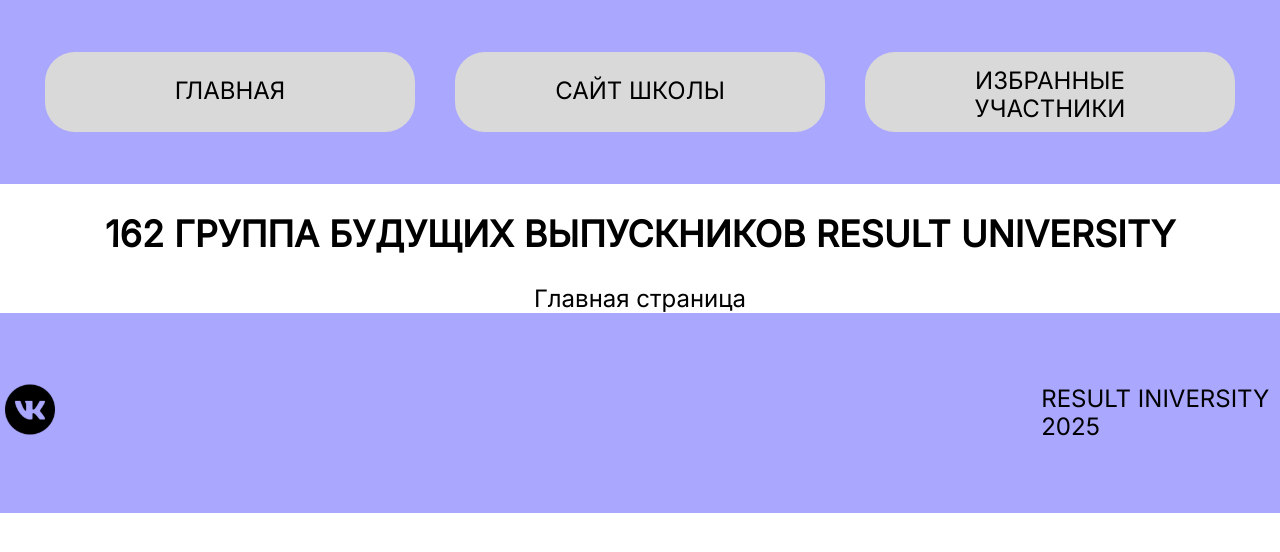
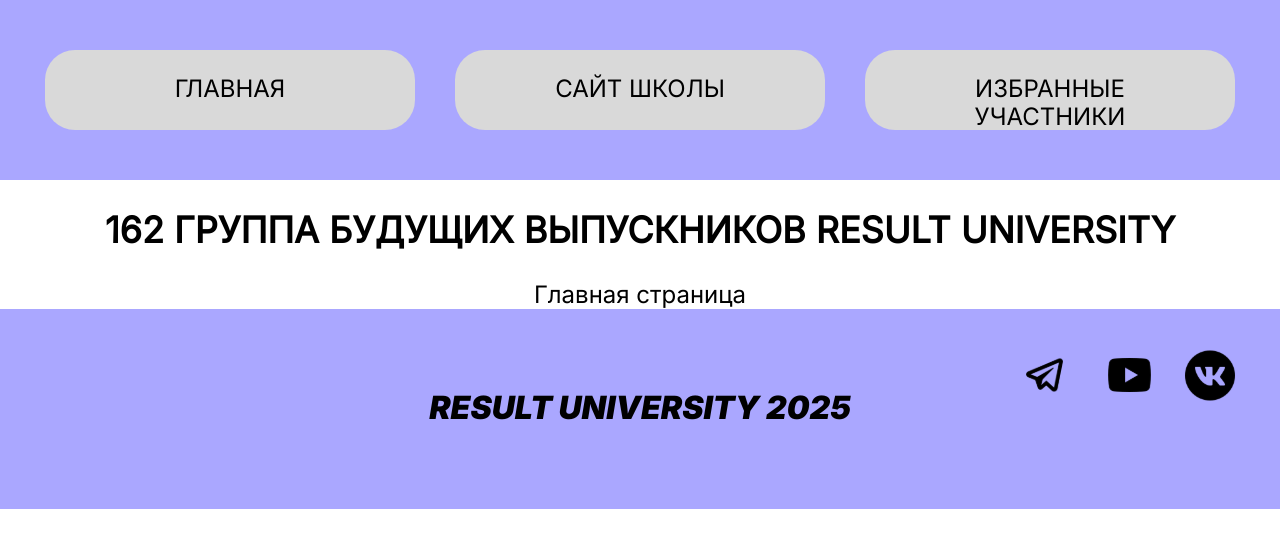
Before and after one commit to kireksha/-Nov, a React (Create React App) app: page / in a window 1280 px wide. Shown: the top 552 px of the page. Built offline with nearby package versions, Linux system fonts and the light colour scheme.

Commit message:
db.json updated 2

```diff
--- a/db.json
+++ b/db.json
@@ -4,125 +4,109 @@
 			"id": "001",
 			"name": "Азат Радифович",
 			"birth": "1997",
-			"about": "Возможно мой год рождения указан неверно...",
-			"skills": [
-				{
-					"html": "90",
-					"javascript": "85",
-					"react": "93",
-					"css": "100"
-				}
-			],
-			"socials": [
-				{
-					"tg": "https://t.me/HAzatH"
-				}
-			],
-			"role": {
-				"role_id": "1",
-				"role_title": "Сделал карточку участника"
-			}
+			"about": "Возможно мой год рождения указан неверно..."
 		},
 		{
 			"id": "002",
 			"name": "Денис",
 			"birth": "1995",
-			"about": "Заложил отправную точку в виде дизайна",
-			"skills": [
-				{
-					"html": "80",
-					"javascript": "95",
-					"react": "100",
-					"css": "80"
-				}
-			],
-			"socials": [
-				{
-					"tg": "https://t.me/kebsined"
-				}
-			],
-			"role": {
-				"role_id": "1",
-				"role_title": "Страница избранных, удаление избранного, дизайн проекта"
-			}
+			"about": "Заложил отправную точку в виде дизайна"
 		},
 		{
 			"id": "003",
 			"name": "Кирилл Шакин",
 			"birth": "1998",
-			"about": "Вызвался быть Тим-Лидом без опыта разработки",
-			"skills": [
-				{
-					"html": "80",
-					"javascript": "80",
-					"react": "80",
-					"css": "80"
-				}
-			],
-			"socials": [
-				{
-					"tg": "https://t.me/MysteriousLeo"
-				}
-			],
-			"role": {
-				"role_id": "0",
-				"role_title": "Главная страница, роутинг, база данных, тим лид"
-			}
+			"about": "Вызвался быть Тим-Лидом без опыта разработки"
 		},
 		{
 			"id": "004",
 			"name": "Леонид Бородич",
-			"birth": "2000",
-			"about": "Активно принимает участие в группе за пределами Хакатона",
-			"skills": [
-				{
-					"html": "85",
-					"javascript": "100",
-					"react": "80",
-					"css": "90"
-				}
-			],
-			"socials": [
-				{
-					"tg": "https://t.me/HellishPoro",
-					"inst": "https://www.instagram.com/borrodich/profilecard/?igsh=MXVneDBib2kxMnUzYw=="
-				}
-			],
-			"role": {
-				"role_id": "1",
-				"role_title": "Подготовил компонент Badge"
-			}
+			"birth": "1999",
+			"about": "Активно принимает участие в группе за пределами Хакатона"
 		},
 		{
 			"id": "005",
 			"name": "Светослав",
 			"birth": "1999",
-			"about": "У всех Свят, а у него Свет",
-			"skills": [
-				{
-					"html": "89",
-					"javascript": "98",
-					"react": "89",
-					"css": "98"
-				}
-			],
-			"socials": [
-				{
-					"tg": "https://t.me/iveivs"
-				}
-			],
-			"role": {
-				"role_id": "1",
-				"role_title": "Кнопка добавления избранного"
-			}
+			"about": "У всех Свят, а у него Свет"
 		},
 		{
 			"id": "006",
 			"name": "Сергей Дроздов",
 			"birth": "1994",
-			"about": "Говорит только по делу",
+			"about": "Говорит только по делу"
+		}
+	],
+	"role": [
+		{
+			"id": "001",
+			"role_id": "1",
+			"role_title": "Главная страница, скрытая и подробная карточка участника"
+		},
+		{
+			"id": "002",
+			"role_id": "1",
+			"role_title": "Страница избранных, удаление избранного, дизайн проекта"
+		},
+		{
+			"id": "003",
+			"role_id": "0",
+			"role_title": "Шапка, футер, роутинг, база данных"
+		},
+		{
+			"id": "004",
+			"role_id": "1",
+			"role_title": "Подготовил компонент badge"
+		},
+		{
+			"id": "005",
+			"role_id": "1",
+			"role_title": "Кнопка добавления избранного, работа с localStorage"
+		},
+		{
+			"id": "006",
+			"role_id": "1",
+			"role_title": "Реализовал Progress Bar и выпадающий список"
+		}
+	],
 	"skills": [
 		{
+			"id": "001",
+			"html": "90",
+			"javascript": "85",
+			"react": "93",
+			"css": "100"
+		},
+		{
+			"id": "002",
+			"html": "80",
+			"javascript": "95",
+			"react": "100",
+			"css": "80"
+		},
+		{
+			"id": "003",
+			"html": "80",
+			"javascript": "80",
+			"react": "80",
+			"css": "80"
+		},
+		{
+			"id": "004",
+			"html": "85",
+			"javascript": "100",
+			"react": "80",
+			"css": "90"
+		},
+		{
+			"id": "005",
+			"html": "89",
+			"javascript": "98",
+			"react": "89",
+			"css": "98"
+		},
+		{
+			"id": "006",
 			"html": "96",
 			"javascript": "69",
 			"react": "96",
@@ -131,13 +115,29 @@
 	],
 	"socials": [
 		{
+			"id": "006",
+			"tg": "https://t.me/HAzatH"
+		},
+		{
+			"id": "002",
+			"tg": "https://t.me/kebsined"
+		},
+		{
+			"id": "003",
+			"tg": "https://t.me/MysteriousLeo"
+		},
+		{
+			"id": "004",
+			"tg": "https://t.me/HellishPoro",
+			"inst": "https://www.instagram.com/borrodich/profilecard/?igsh=MXVneDBib2kxMnUzYw=="
+		},
+		{
+			"id": "005",
+			"tg": "https://t.me/iveivs"
+		},
+		{
+			"id": "006",
 			"tg": "https://t.me/Drozdi89"
-				}
-			],
-			"role": {
-				"role_id": "1",
-				"role_title": "Реализовал Progress Bar и выпадающий список"
-			}
 		}
 	]
 }
--- a/src/App.js
+++ b/src/App.js
@@ -3,7 +3,6 @@
 import styled from 'styled-components';
 
 const Content = styled.div`
-	width: 100%;
 	margin: 0 auto;
 	text-align: center;
 `;
--- a/src/components/footer/Footer.js
+++ b/src/components/footer/Footer.js
@@ -4,8 +4,10 @@
 const FooterContainer = ({ className }) => {
 	return (
 		<footer className={className}>
-			<Socials className="socials" />
-			<p>RESULT INIVERSITY 2025</p>
+			<a rel="noreferrer" href="https://result.school/" target="_blank">
+				RESULT UNIVERSITY 2025
+			</a>
+				<Socials className="socials" />
 		</footer>
 	);
 };
@@ -20,4 +22,9 @@
 	width: 100%;
 	height: 200px;
 	background-color: rgba(117, 112, 255, 0.61);
+
+	& a {
+		font-size: 32px;
+		font-style: italic;
+	}
 `;
--- /dev/null
+++ b/src/components/footer/components/single-social.js
@@ -0,0 +1,9 @@
+export const SingleSocial = ({ children, href, alt }) => {
+	return (
+		<li>
+			<a rel="noreferrer" target="_blank" href={href} alt={alt}>
+				{children}
+			</a>
+		</li>
+	);
+};
--- a/src/components/footer/components/socials.js
+++ b/src/components/footer/components/socials.js
@@ -1,14 +1,32 @@
+import { ReactComponent as VK } from '../../../pictures/socials/VK.svg';
+import { ReactComponent as TG } from '../../../pictures/socials/Telegram.svg';
+import { ReactComponent as YT } from '../../../pictures/socials/YouTube.svg';
 import styled from 'styled-components';
-import { ReactComponent as VK } from '../../../pictures/socials/VK.svg';
+import { SingleSocial } from './single-social';
 
 const SocialsContainer = ({ className }) => {
 	return (
 		<ul className={className}>
-			<li>
-				<VK />
-			</li>
+			<SingleSocial href="https://t.me/result_school_it" alt="ссылка на телеграмм-канал">
+				<TG width="69px" height="44px" />
+			</SingleSocial>
+			<SingleSocial href="https://www.youtube.com/@ResultSchool" alt="ссылка на ютуб-канал">
+				<YT width="51px" height="72px" />
+			</SingleSocial>
+			<SingleSocial href="vk.com/result.school" alt="ссылка на группу ВК">
+				<VK width="60px" height="81px" />
+			</SingleSocial>
 		</ul>
 	);
 };
 
-export const Socials = styled(SocialsContainer)``;
+export const Socials = styled(SocialsContainer)`
+	position: absolute;
+	right: 40px;
+	top: 30px;
+	display: flex;
+	width: 230px;
+	height: 81px;
+	align-items: center;
+	justify-content: space-between;
+`;
--- a/src/components/header/Header.js
+++ b/src/components/header/Header.js
@@ -16,7 +16,7 @@
 };
 
 export const Header = styled(HeaderContainer)`
-	padding: 52px 45px;
+	padding: 50px 45px;
 	background-color: rgba(117, 112, 255, 0.61);
 
 	& .list-link {
@@ -28,8 +28,4 @@
 	& li:not(:last-child) {
 		margin-right: 40px;
 	}
-
-	& li:last-child {
-		padding: 15px 50px;
-	}
 `;
```
Lines whose indentation alone changed are shown as unchanged.
